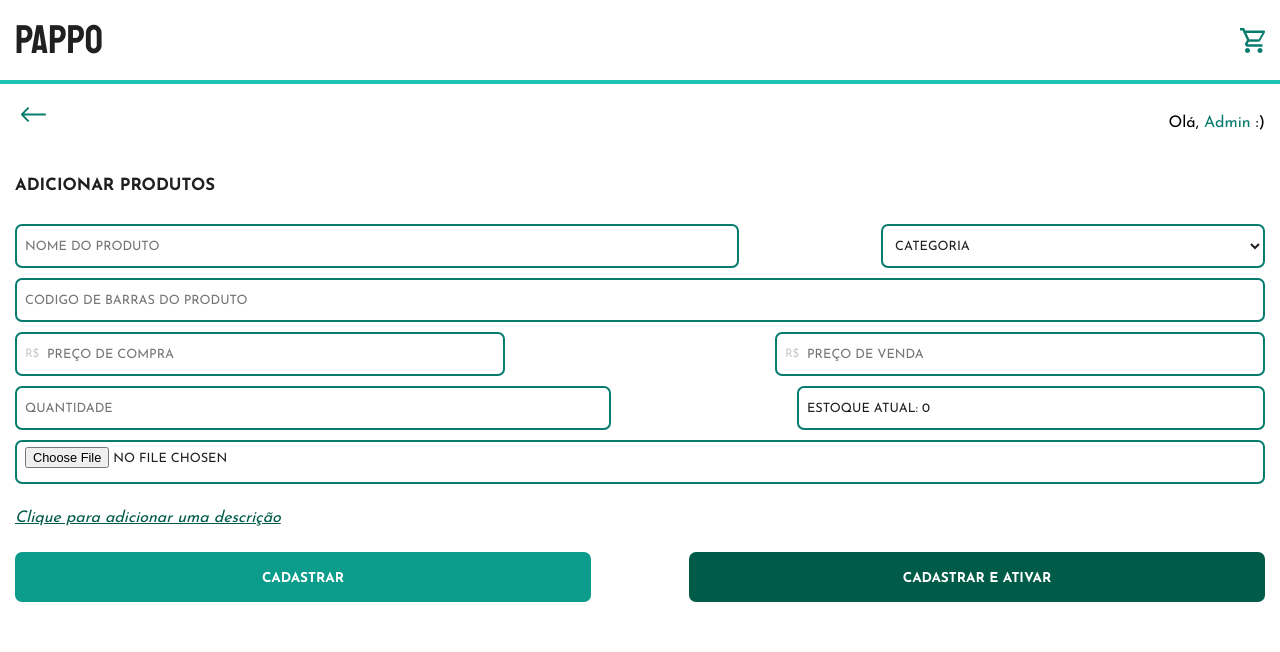
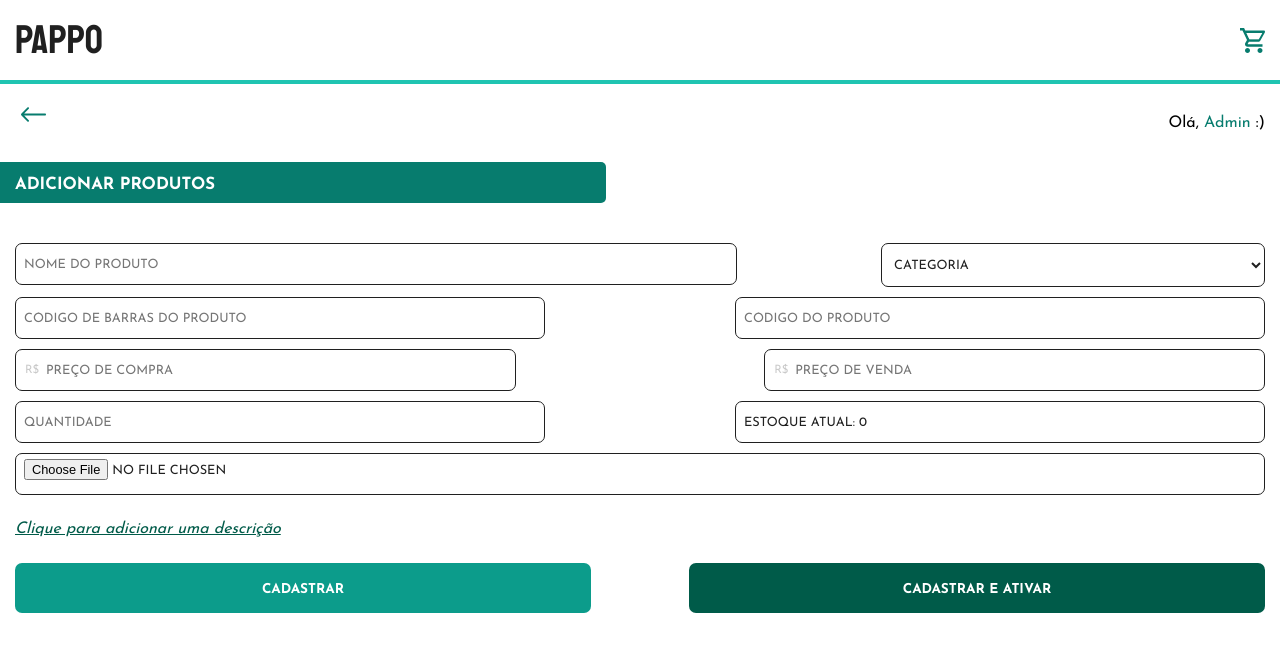
Before and after one commit to mateusluciano/pappo-paper, a React (Vite) app in the folder frontend/: page /adicionar-produtos in a window 1280 px wide. Shown: the top 652 px of the page. Built offline with nearby package versions, Linux system fonts and the light colour scheme.

Commit message:
atualizações pag

```diff
--- a/frontend/src/components/form.jsx
+++ b/frontend/src/components/form.jsx
@@ -7,6 +7,7 @@ export function MeuFormulario() {
   const [nome, setNome] = useState('');
   const [categoria, setCategoria] = useState('');
   const [cBarra, setcBarra] = useState('');
+  const [cSis, setcSis] = useState('');
   const [precoCompra, setPrecoCompra] = useState('');
   const [precoVenda, setPrecoVenda] = useState('');
   const [estoque, setEstoque] = useState('');
@@ -73,13 +74,24 @@ export function MeuFormulario() {
 
 
 
-        <input id='inputForm100' className='inputForm'
+        <input id='inputForm50' className='inputForm'
         type='number' placeholder='Código de Barras do Produto'
         value={cBarra}
         onChange={(e) => setcBarra(e.target.value)}
         />
 
-              {/* Input de Preço de Compra */}
+
+        <input
+        id='inputForm50'
+        className='inputForm'
+        type="text"
+        placeholder="Código do Produto"
+        value={cSis}
+        />
+
+
+
+        {/* Input de Preço de Compra */}
       <div style={{ position: 'relative' }}>
         <span className="prefixo-reais">R$</span>
         <input
@@ -120,7 +132,7 @@ export function MeuFormulario() {
 
 
       <input
-        id='inputForm30'
+        id='inputForm50'
         className='inputForm'
         type='text'
         value={`Estoque Atual: ${estoqueAtual}`}
--- a/frontend/src/pages/AddProducts.jsx
+++ b/frontend/src/pages/AddProducts.jsx
@@ -7,7 +7,7 @@ function AddProduct() {
       <>
       { <Header /> }
       { <Greeting clientName="Admin" />}
-      <h3 className="basic">Adicionar Produtos</h3>
+      <h3 className="basicTitle">Adicionar Produtos</h3>
       { <MeuFormulario /> }
       </>
     );
--- a/frontend/src/styles/App.css
+++ b/frontend/src/styles/App.css
@@ -37,3 +37,19 @@ body {
 
   font-size: 1.05em;
 }
+
+.basicTitle {
+  width: 45%;
+
+  margin: 10px 15px 40px 0px;
+  padding: 14px 15px 10px 15px;
+  color: #fff;
+
+  font-family: 'JosefinSans-Regular', sans-serif;
+  text-transform: uppercase;
+
+  font-size: 1.05em;
+  background-color: #077C6E;
+
+  border-radius: 0px 5px 5px 0px;
+}
--- a/frontend/src/styles/form.css
+++ b/frontend/src/styles/form.css
@@ -12,7 +12,7 @@
   height: 30px;
   padding: 5px 8px;
   border-radius: 7px;
-  border: 2.25px solid #077C6E;
+  border: 1.85px solid #202020;
   background-color: #ffffff;
 
   color: #202020;
@@ -24,11 +24,11 @@
 
 
 #inputForm30 {
-  width: 35vw;
+  width: 36vw;
 }
 
 #inputForm50 {
-  width: 45vw;
+  width: 40vw;
 }
 
 #inputForm60 {
@@ -97,9 +97,16 @@
 }
 
 .inputFormDescricao {
-  width: 100vw;
+  width: 100%;
+  max-width: 100%;
+  box-sizing: border-box; /* muito importante! */
+  padding: 0;
+  margin: 0;
 }
+
 #inputTextarea2 {
-  width: 80vw;
+  width: 100%;
+  max-width: 100%;
   height: 8vh;
+  box-sizing: border-box; /* Faz o width considerar o padding/border */
 }
```
